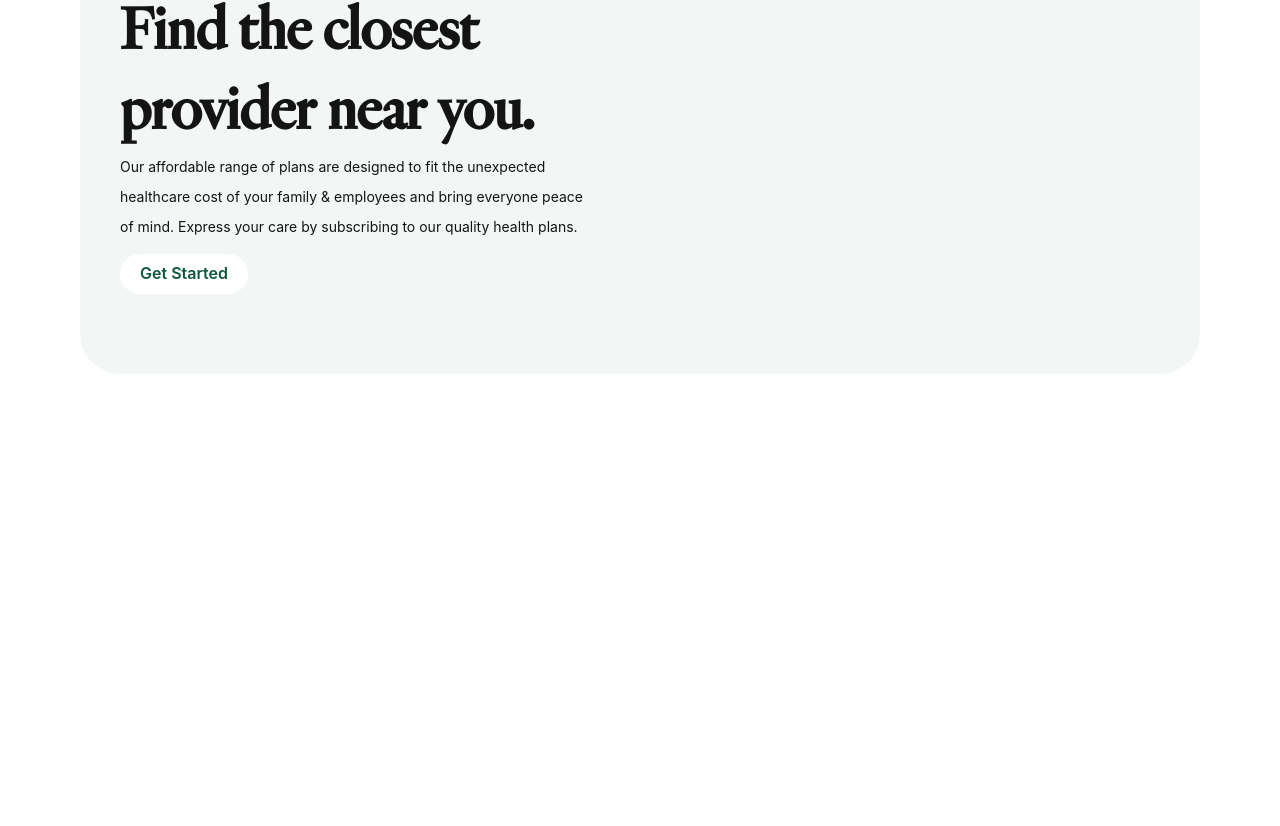
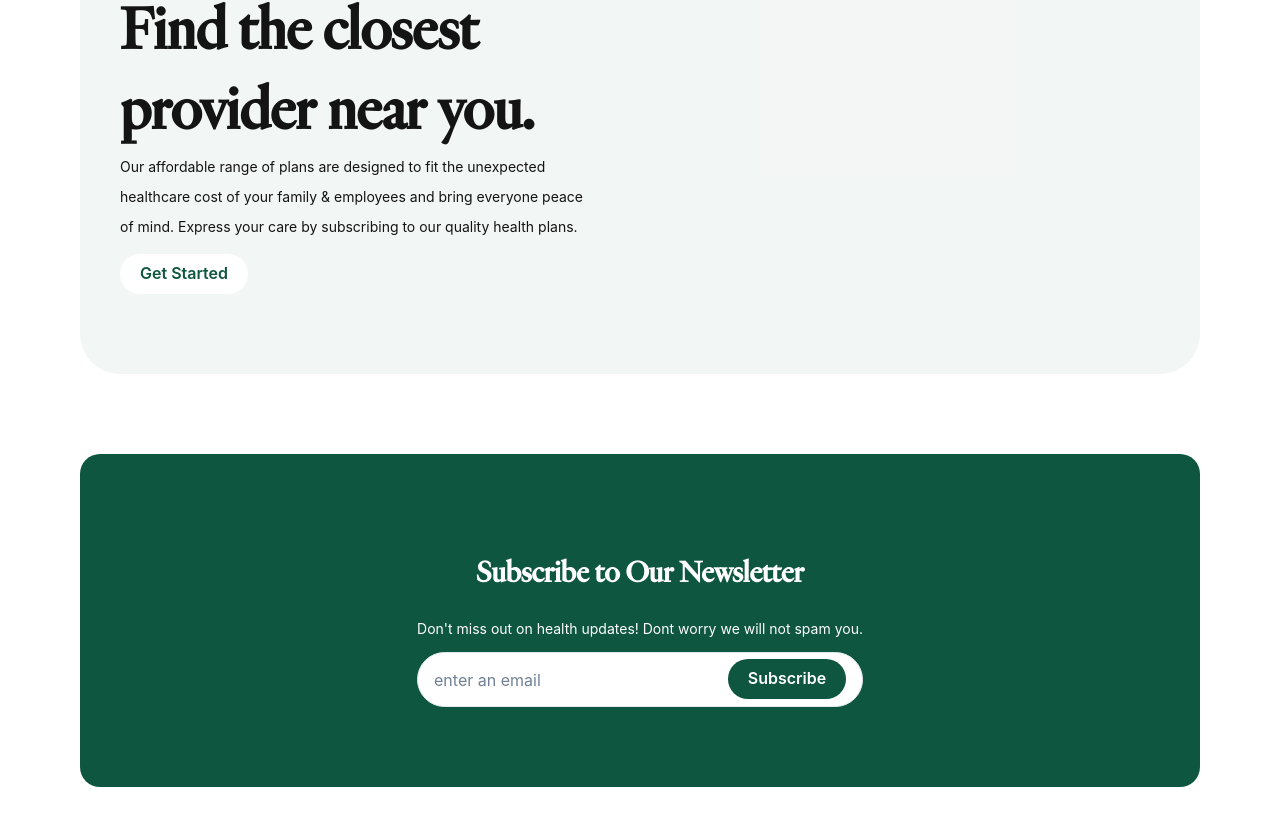
Before and after one commit to dev-phantom/bastion-health, a Next.js app: page / in a window 1280 px wide. Shown: the part 1348-2174 px from the top of the page. Before the commit the page ends 1802 px from the top, so only its background shows below. Built offline with nearby package versions, Linux system fonts and the light colour scheme.

Commit message:
Feature: Added newsletter section

```diff
--- a/src/app/system/home/Homepage.jsx
+++ b/src/app/system/home/Homepage.jsx
@@ -3,6 +3,7 @@ import SectionTwo from '@/components/organism/SectionTwo';
 import SectionThree from '@/components/organism/SectionThree';
 import Navbar from '@/components/Navbar';
 import { Flex, Spacer, Box, Heading, ButtonGroup, Button } from '@chakra-ui/react'
+import Newsletter from '@/components/organism/Newsletter';
 
 const Homepage = () => {
     return (
@@ -31,6 +32,9 @@ const Homepage = () => {
           btnGreentext={"Get Started"}
           btngreenLink={"#"}
           />
+          <Newsletter
+          headingText={"Subscribe to Our Newsletter"}
+          paraText={"Don't miss out on health updates! Dont worry we will not spam you."} />
 
         </Box>
        </Box>
--- a/src/components/atoms/Headings.jsx
+++ b/src/components/atoms/Headings.jsx
@@ -1,9 +1,9 @@
 import { Box, Heading,Text } from '@chakra-ui/react'
 
-const Headings = ({headingText, color}) => {
+const Headings = ({headingText, color,fontSize, headingTextAlign, headingWidth}) => {
     return (
         <Box>
-            <Heading as={'h1'} color={color} fontSize={"6xl"} lineHeight={"80px"} w={"80%"} fontFamily={"heldane"} className={"font-primary"}>{headingText}</Heading>
+            <Heading as={'h1'} color={color} textAlign={headingTextAlign} fontSize={fontSize} lineHeight={"80px"} w={headingWidth} fontFamily={"heldane"} className={"font-primary"}>{headingText}</Heading>
         </Box>
     );
 }
--- /dev/null
+++ b/src/components/atoms/Inputs.jsx
@@ -0,0 +1,17 @@
+import { Input } from "@chakra-ui/react";
+
+const Inputs = ({placeholder}) => {
+    return (
+        <Input
+            type={"text"}
+            placeholder={placeholder}
+            _placeholder={{ opacity: 1, color: 'gray.500' }}
+            pr='4.5rem'
+            bg={"white"}
+            h={"55px"}
+            borderRadius={"100px"}
+        />
+     );
+}
+
+export default Inputs;
--- a/src/components/atoms/Paragraphs.jsx
+++ b/src/components/atoms/Paragraphs.jsx
@@ -1,9 +1,9 @@
 import { Box, Heading,Text } from '@chakra-ui/react'
 
-const Paragraphs = ({paraText}) => {
+const Paragraphs = ({paraText, paraTextAlign, paraWidth}) => {
     return (
         <Box>
-            <Text as={"p"} w={"75%"} fontSize={"sm"} lineHeight={"30px"}>{paraText}</Text>
+            <Text as={"p"} w={paraWidth} textAlign={paraTextAlign} fontSize={"sm"} lineHeight={"30px"} >{paraText}</Text>
         </Box>
      );
 }
--- /dev/null
+++ b/src/components/molecules/InputField.jsx
@@ -0,0 +1,25 @@
+import { Flex, InputGroup, InputRightElement,  } from "@chakra-ui/react";
+import Buttons from "../atoms/Buttons";
+import Inputs from "../atoms/Inputs";
+
+const InputField = ({placeholder, btnGreentext, btngreenLink}) => {
+    return (
+        <InputGroup size='md'>
+            <Inputs
+                placeholder={placeholder}
+            />
+            <InputRightElement width='4.5rem' py={"auto"}>
+                <Flex justify={"center"} align={"center"} mt={2.5} >
+                    <Buttons
+                        btnGreentext={btnGreentext}
+                        btngreenLink={btngreenLink}
+                        bgColor={"#0E563F"}
+                        btnColor={"white"}
+                    />
+                </Flex>
+            </InputRightElement>
+        </InputGroup>
+     );
+}
+
+export default InputField;
--- a/src/components/molecules/Typography.jsx
+++ b/src/components/molecules/Typography.jsx
@@ -2,11 +2,11 @@ import { Box, Heading,Text } from '@chakra-ui/react'
 import Headings from '../atoms/Headings';
 import Paragraphs from '../atoms/Paragraphs';
 
-const Typography = ({headingText, paraText}) => {
+const Typography = ({headingText, paraText, paraWidth, fontSize, headingTextAlign, paraTextAlign, headingWidth}) => {
     return (
         <Box>
-            <Headings headingText={headingText}/>
-            <Paragraphs paraText={paraText}/>
+            <Headings headingText={headingText} headingWidth={headingWidth} headingTextAlign={headingTextAlign} fontSize={fontSize}/>
+            <Paragraphs paraText={paraText} paraTextAlign={paraTextAlign} paraWidth={paraWidth}/>
         </Box>
      );
 }
--- a/src/components/organism/Main.jsx
+++ b/src/components/organism/Main.jsx
@@ -18,7 +18,7 @@ const Main = ({ imgLink,
                             align={'center'}
                         >
                             <VStack w={"50%"} justify={"start"} align={"start"}>
-                                <Typography headingText={headingText} paraText={paraText} />
+                                <Typography headingText={headingText} headingWidth={"80%"} fontSize={"6xl"} paraText={paraText} paraWidth={"75%"} />
                                 <Flex justify={"start"} align={"start"}>
                                    <Buttons
                                     btnAltLink={btnAltLink}
--- /dev/null
+++ b/src/components/organism/Newsletter.jsx
@@ -0,0 +1,27 @@
+import { Flex, VStack } from "@chakra-ui/react";
+import InputField from "../molecules/InputField";
+import Typography from "../molecules/Typography";
+
+const Newsletter = ({headingText, paraText}) => {
+    return (
+        <Flex
+        py={20}
+        color={"white"}
+        fontSize={"6xl"}
+        className={"bg-primary"}
+        justify={"center"}
+        align={"center"}
+        borderRadius={"20px"}
+        my={20}>
+            <Flex flexDirection={"column"} justify={"center"} align={"center"}>
+                <VStack>
+                    <Typography headingText={headingText} headingWidth={"100%"} headingTextAlign={"center"} paraTextAlign={"center"} fontSize={"3xl"} paraText={paraText} />
+                    <InputField placeholder={"enter an email"} btnGreentext={"Subscribe"} btngreenLink={"#"}/>
+                </VStack>
+            </Flex>
+        </Flex>
+
+     );
+}
+
+export default Newsletter;
--- a/src/components/organism/SectionThree.jsx
+++ b/src/components/organism/SectionThree.jsx
@@ -11,7 +11,7 @@ const sectionThree = (
     return (
         <Box w={"100%"}
         className={"bg-secondary"}
-        my={20}
+        mt={20}
         borderRadius={"40px"}
         py={20}
         color={"#141414"}
@@ -22,7 +22,7 @@ const sectionThree = (
             pl={10}
         >
             <VStack w={"58%"} justify={"start"} align={"start"}>
-                <Typography headingText={headingText} paraText={paraText} />
+                <Typography headingText={headingText} paraWidth={"75%"} headingWidth={"80%"} fontSize={"6xl"} paraText={paraText} />
                 <Flex justify={"start"} align={"start"}>
                     <Buttons
                         btnGreentext={btnGreentext}
--- a/src/components/organism/SectionTwo.jsx
+++ b/src/components/organism/SectionTwo.jsx
@@ -22,7 +22,7 @@ const SectionTwo = (
             pl={10}
         >
             <VStack w={"68%"} justify={"start"} align={"start"}>
-                <Typography headingText={headingText} paraText={paraText} />
+                <Typography headingText={headingText} paraWidth={"75%"} headingWidth={"80%"} fontSize={"6xl"} paraText={paraText} />
                 <Flex justify={"start"} align={"start"}>
                     <Buttons
                         btnGreentext={btnGreentext}
```
